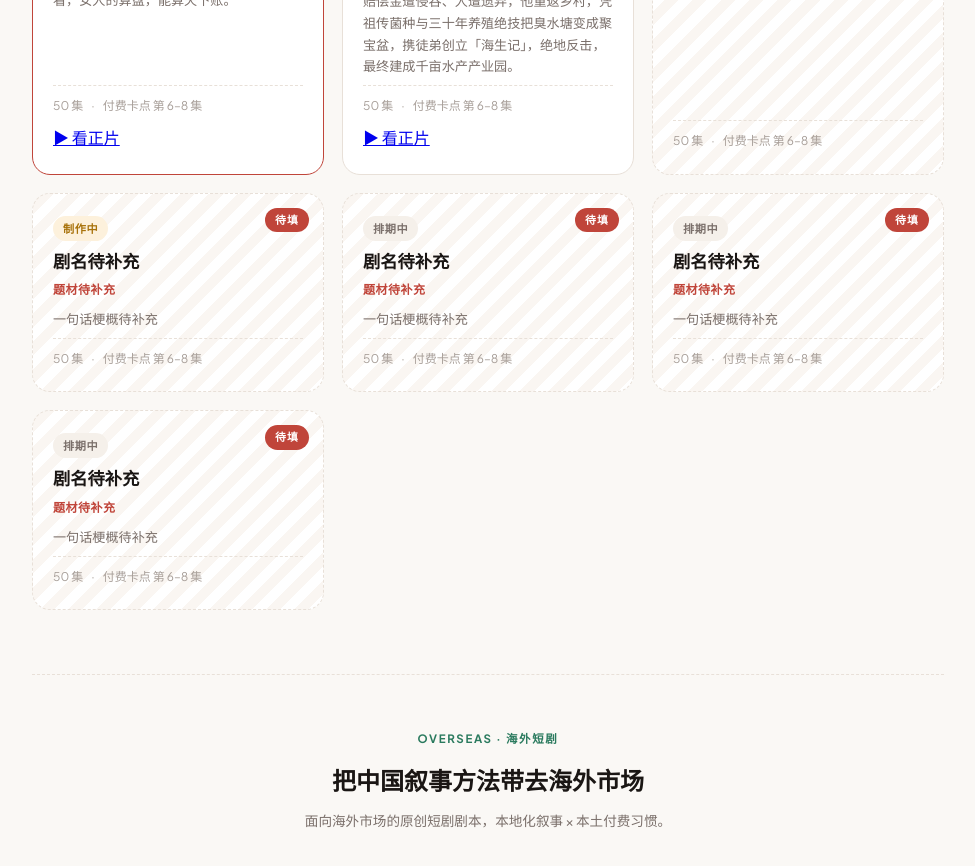
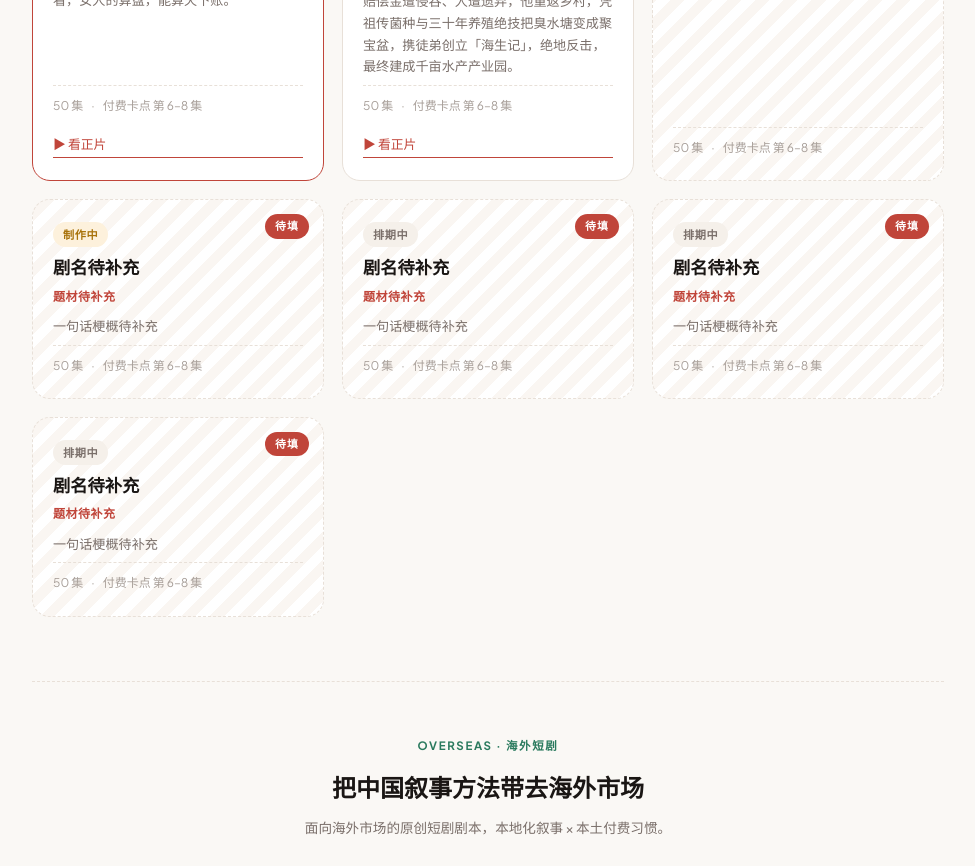
Before and after one commit to DreamHe-ai/hemenghan-portfolio, a React (Vite) app: page / in a window 1280 px wide. Shown: the part 3520-4386 px from the top of the page, without its empty margins (152-1127 px from the left). Built offline with nearby package versions, Linux system fonts and the light colour scheme; a web font is replaced by a local one.

Commit message:
works: 短剧区新增《扶摇携卿踏景云》《重回乡下做水产王》及正片链接

```diff
--- a/src/App.css
+++ b/src/App.css
@@ -1365,6 +1365,17 @@ body {
   padding-top: 10px;
 }
 
+.drama-link {
+  display: inline-block;
+  margin-top: 10px;
+  font-size: 0.8rem;
+  color: #c0453a;
+  text-decoration: none;
+  border-bottom: 1px solid currentColor;
+  padding-bottom: 1px;
+}
+.drama-link:hover { opacity: 0.75; }
+
 /* ---- 海外短剧子区 ---- */
 .overseas-block {
   margin-top: 64px;
```
